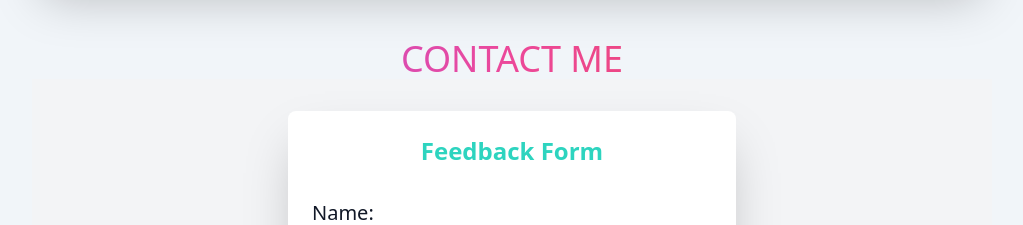
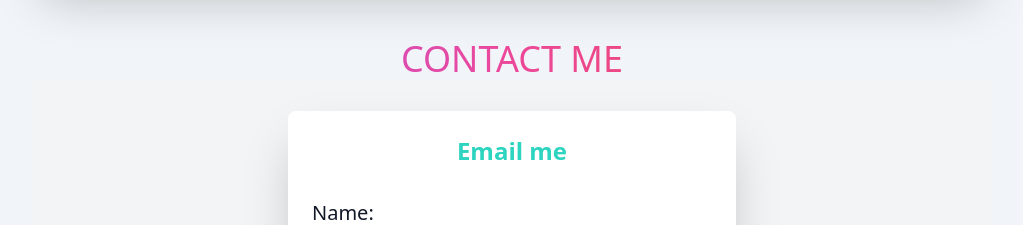
Before and after one commit to ParnishSharma/parnishportfolio, a Next.js app in the folder parnishportfolio/: page / in a window 1280 px wide. Shown: the part 4180-4405 px from the top of the page, without its empty margins (128-1151 px from the left). Built offline with nearby package versions, Linux system fonts and the light colour scheme.

Commit message:
Update index.js

```diff
--- a/parnishportfolio/pages/index.js
+++ b/parnishportfolio/pages/index.js
@@ -263,7 +263,7 @@ export default function Home() {
 
         <div className="bg-gray-100 py-8 flex justify-center items-center  dark:bg-gray-600">
       <div className="max-w-md bg-white rounded-lg shadow-2xl p-6 w-full dark:bg-gray-600">
-        <h1 className="text-2xl font-bold mb-4 text-center text-teal-400 dark:bg-gray-600">Feedback Form</h1>
+        <h1 className="text-2xl font-bold mb-4 text-center text-teal-400 dark:bg-gray-600">Email me</h1>
         <Feedback />
       </div>
     </div>
```
